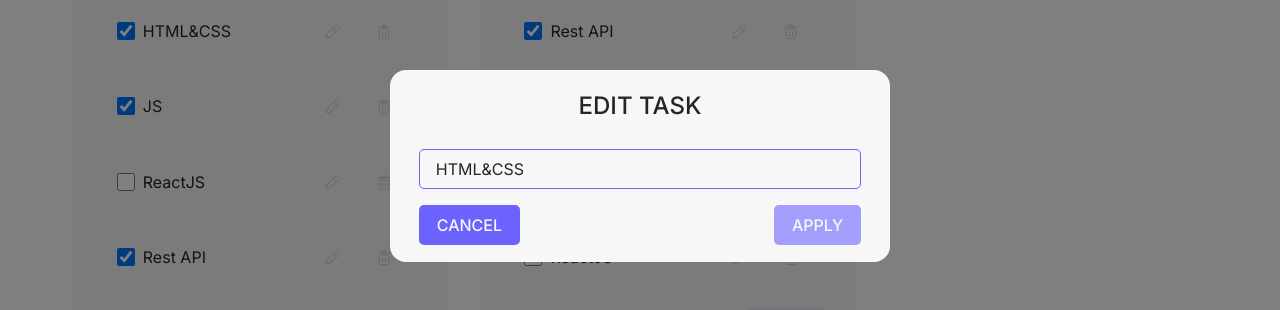
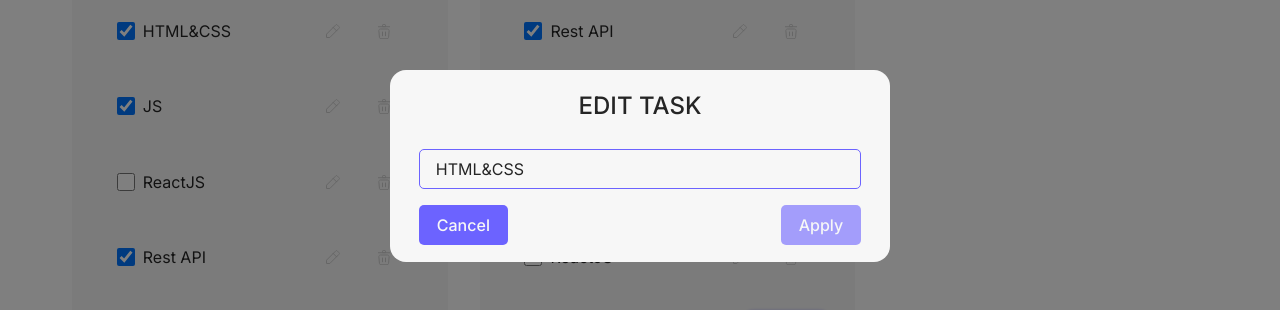
Before and after one commit to SemenKr/taskflow, a React (Vite) app: page / in a window 1280 px wide. Both pictures are taken after a click on the button 332 px from the left and 265 px from the top of the page. Shown: the part 234-544 px from the top of the page. Built offline with nearby package versions, Linux system fonts and the light colour scheme; a web font is replaced by a local one.

Commit message:
feat: Universal modal windows have been added

```diff
--- a/src/App.tsx
+++ b/src/App.tsx
@@ -6,9 +6,8 @@ import type { TasksStateType, TaskType, TodolistType } from './types/todo.ts';
 import { AddButton } from '@components/common/AddButton/AddButton.tsx';
 import { useEditModal } from '@/hooks/useEditModal.ts';
 import { TextInput } from '@components/common/input/TextInput.tsx';
-import { Button } from '@components/common/Button/Button.tsx';
 import { Modal } from '@components/common/Modal/Modal.tsx';
-import styles from '@components/todo/ToDoList/ToDoList.module.scss';
+import { ModalLayout } from '@components/common/Modal/ModalLayout.tsx';
 
 export function App() {
   const todolistId1 = v1() as string;
@@ -85,6 +84,7 @@ export function App() {
   };
 
   const addTodoList = useEditModal((newTitle) => {
+    if (!newTitle) return;
     const todolistId = v1() as string;
     const newTodolist: TodolistType = {
       id: todolistId,
@@ -115,10 +115,13 @@ export function App() {
 
       <AddButton onClick={() => addTodoList.open(null)} />
 
-      <Modal
+      <Modal open={addTodoList.isOpen} onClose={addTodoList.close}>
+        <ModalLayout
           title={'Edit todolist'}
-        open={addTodoList.isOpen}
-        onClose={addTodoList.close}
+          onCancel={addTodoList.close}
+          onConfirm={addTodoList.apply}
+          confirmText="Add"
+          confirmDisabled={addTodoList.isApplyDisabled}
         >
           <TextInput
             value={addTodoList.value}
@@ -126,15 +129,7 @@ export function App() {
             onKeyDown={addTodoList.keyHandler}
             autoFocus
           />
-        <div className={styles.modalAction}>
-          <Button onClick={addTodoList.close}>CANCEL</Button>
-          <Button
-            onClick={addTodoList.apply}
-            disabled={addTodoList.isApplyDisabled}
-          >
-            CREATE
-          </Button>
-        </div>
+        </ModalLayout>
       </Modal>
     </Layout>
   );
--- a/src/components/common/Modal/Modal.tsx
+++ b/src/components/common/Modal/Modal.tsx
@@ -2,13 +2,12 @@ import styles from './Modal.module.scss';
 import { ReactNode, MouseEvent, useEffect } from 'react';
 
 type ModalProps = {
-  title: string;
   open: boolean;
   onClose: () => void;
   children: ReactNode;
 };
 
-export const Modal = ({ title, open, onClose, children }: ModalProps) => {
+export const Modal = ({ open, onClose, children }: ModalProps) => {
   useEffect(() => {
     if (!open) return;
 
@@ -32,10 +31,7 @@ export const Modal = ({ title, open, onClose, children }: ModalProps) => {
 
   return (
     <div className={styles.modalOverlay} onClick={overlayClickHandler}>
-      <div className={styles.modalWindow}>
-        <h3 className={styles.modalTitle}>{title}</h3>
-        {children}
-      </div>
+      <div className={styles.modalWindow}>{children}</div>
     </div>
   );
 };
--- /dev/null
+++ b/src/components/common/Modal/ModalLayout.tsx
@@ -0,0 +1,40 @@
+import styles from './Modal.module.scss';
+import { ReactNode } from 'react';
+import { Button } from '@components/common/Button/Button.tsx';
+
+type ModalLayoutProps = {
+  title: string;
+  children: ReactNode;
+  onCancel: () => void;
+  onConfirm?: () => void;
+  confirmText?: string;
+  cancelText?: string;
+  confirmDisabled?: boolean;
+};
+
+export const ModalLayout = ({
+  title,
+  children,
+  onCancel,
+  onConfirm,
+  confirmText = 'OK',
+  cancelText = 'Cancel',
+  confirmDisabled,
+}: ModalLayoutProps) => {
+  return (
+    <>
+      <h3 className={styles.modalTitle}>{title}</h3>
+      <div>{children}</div>
+
+      <div className={styles.modalAction}>
+        <Button onClick={onCancel}>{cancelText}</Button>
+
+        {onConfirm && (
+          <Button onClick={onConfirm} disabled={confirmDisabled}>
+            {confirmText}
+          </Button>
+        )}
+      </div>
+    </>
+  );
+};
--- a/src/components/todo/ToDoList/TaskItem/TaskItem.tsx
+++ b/src/components/todo/ToDoList/TaskItem/TaskItem.tsx
@@ -4,6 +4,9 @@ import { EditableTaskTitle } from '@components/todo/ToDoList/EditableTaskTitle/E
 import { Icon } from '@components/common/Icon/Icon.tsx';
 import { Button } from '@components/common/Button/Button.tsx';
 import { ReactNode } from 'react';
+import { Modal } from '@components/common/Modal/Modal.tsx';
+import { useEditModal } from '@/hooks/useEditModal.ts';
+import { ModalLayout } from '@components/common/Modal/ModalLayout.tsx';
 
 type TaskItemProps = {
   todolist: TodolistType;
@@ -38,6 +41,10 @@ export const TaskItem = ({
     openModal(task.id, task.title);
   };
 
+  const deleteModal = useEditModal(() => {
+    onDelete(todolist.id, task.id);
+  });
+
   return (
     <li className={styles.todoItem}>
       <input
@@ -68,7 +75,7 @@ export const TaskItem = ({
           variant="ghost"
         />
         <Button
-          onClick={() => onDelete(todolist.id, task.id)}
+          onClick={() => deleteModal.open(task.id, '', 'confirm')}
           aria-label={`Delete ${task.title}`}
           startIcon={
             (
@@ -84,6 +91,18 @@ export const TaskItem = ({
           variant="ghost-danger"
         />
       </div>
+      <Modal open={deleteModal.isOpen} onClose={deleteModal.close}>
+        <ModalLayout
+          title="Delete task"
+          onCancel={deleteModal.close}
+          onConfirm={deleteModal.apply}
+          confirmText="Delete"
+        >
+          <p>
+            Are you sure you want to delete this task &quot;{task.title}&quot;?
+          </p>
+        </ModalLayout>
+      </Modal>
     </li>
   );
 };
--- a/src/components/todo/ToDoList/ToDoList.tsx
+++ b/src/components/todo/ToDoList/ToDoList.tsx
@@ -9,6 +9,7 @@ import { Modal } from '@components/common/Modal/Modal.tsx';
 import { Button } from '@components/common/Button/Button.tsx';
 import { TextInput } from '@components/common/input/TextInput.tsx';
 import { useEditModal } from '@/hooks/useEditModal.ts';
+import { ModalLayout } from '@components/common/Modal/ModalLayout.tsx';
 
 type Props = {
   todolist: TodolistType;
@@ -70,18 +71,18 @@ export const ToDoList = ({
     inputRef.current?.focus();
   };
 
-  const deleteAllTasksHandler = () => {
+  const deleteAllModal = useEditModal(() => {
     deleteAllTasks(todolist.id);
-  };
+  });
 
-  const modal = useEditModal((newTitle, taskId) => {
-    if (taskId) {
+  const EditModal = useEditModal((newTitle, taskId) => {
+    if (taskId && newTitle !== undefined) {
       changeTaskTitle(todolist.id, taskId, newTitle);
     }
   });
 
   const openModal = (taskId: string, taskTitle: string) => {
-    modal.open(taskId, taskTitle);
+    EditModal.open(taskId, taskTitle);
   };
 
   return (
@@ -128,7 +129,7 @@ export const ToDoList = ({
       <div className={styles.buttonsWrapper}>
         <Button
           variant="default"
-          onClick={deleteAllTasksHandler}
+          onClick={() => deleteAllModal.open(null, '', 'confirm')}
           disabled={tasks.length === 0}
         >
           Delete All Tasks
@@ -141,19 +142,32 @@ export const ToDoList = ({
           completedCount={completedCount}
         />
       </div>
-      <Modal title={'Edit Task'} open={modal.isOpen} onClose={modal.close}>
-        <TextInput
-          value={modal.value}
-          onChange={modal.changeHandler}
-          onKeyDown={modal.keyHandler}
-          autoFocus
-        />
-        <div className={styles.modalAction}>
-          <Button onClick={modal.close}>CANCEL</Button>
-          <Button onClick={modal.apply} disabled={modal.isApplyDisabled}>
-            APPLY
-          </Button>
-        </div>
+      <Modal open={EditModal.isOpen} onClose={EditModal.close}>
+        <ModalLayout
+          title={'Edit task'}
+          onCancel={EditModal.close}
+          onConfirm={EditModal.apply}
+          confirmText="Apply"
+          confirmDisabled={EditModal.isApplyDisabled}
+        >
+          <TextInput
+            value={EditModal.value}
+            onChange={EditModal.changeHandler}
+            onKeyDown={EditModal.keyHandler}
+            autoFocus
+          />
+        </ModalLayout>
+      </Modal>
+
+      <Modal open={deleteAllModal.isOpen} onClose={deleteAllModal.close}>
+        <ModalLayout
+          title="Delete all tasks"
+          onCancel={deleteAllModal.close}
+          onConfirm={deleteAllModal.apply}
+          confirmText="Delete"
+        >
+          <p>Are you sure you want to delete all tasks?</p>
+        </ModalLayout>
       </Modal>
     </div>
   );
--- a/src/hooks/useEditModal.ts
+++ b/src/hooks/useEditModal.ts
@@ -1,14 +1,20 @@
 import { useState, ChangeEvent, KeyboardEvent } from 'react';
 
 export const useEditModal = (
-  onApply: (value: string, id?: string | null) => void
+  onApply: (value?: string, id?: string | null) => void
 ) => {
   const [isOpen, setIsOpen] = useState(false);
+  const [mode, setMode] = useState<'edit' | 'confirm'>('edit');
   const [value, setValue] = useState('');
   const [originalValue, setOriginalValue] = useState('');
   const [entityId, setEntityId] = useState<string | null>(null);
 
-  const open = (id: string | null = null, initialValue: string = '') => {
+  const open = (
+    id: string | null = null,
+    initialValue: string = '',
+    modalMode: 'edit' | 'confirm' = 'edit'
+  ) => {
+    setMode(modalMode);
     setEntityId(id);
     setValue(initialValue);
     setOriginalValue(initialValue);
@@ -22,7 +28,9 @@ export const useEditModal = (
   };
 
   const isApplyDisabled =
-    value.trim() === '' || value.trim() === originalValue.trim();
+    mode === 'edit'
+      ? value.trim() === '' || value.trim() === originalValue.trim()
+      : false;
 
   const apply = () => {
     if (!isApplyDisabled) {
@@ -42,6 +50,7 @@ export const useEditModal = (
   };
 
   return {
+    mode,
     isOpen,
     value,
     changeHandler,
```
Lines whose indentation alone changed are shown as unchanged.
